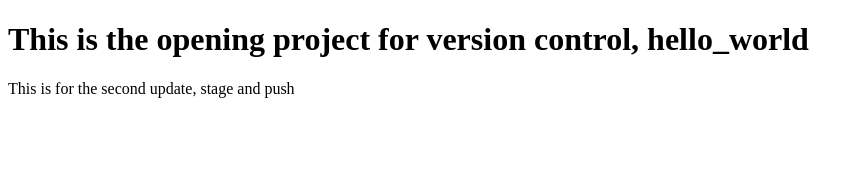
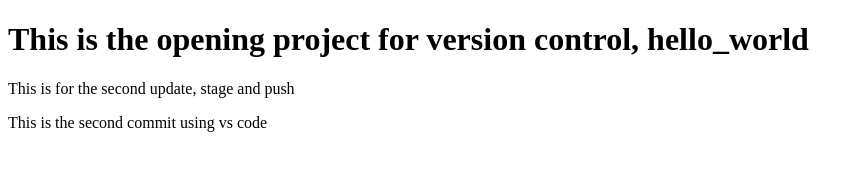
Before and after one commit to antd2021/hello_world, a plain HTML site: page index.html in a window 1280 px wide. Shown: the whole page, without its empty margins (0-864 px from the left). Drawn offline with Linux system fonts and the light colour scheme.

Commit message:
Entered a second paragraph

```diff
--- a/index.html
+++ b/index.html
@@ -10,5 +10,6 @@
     This is the opening project for version control, hello_world
    </h1>
    <p>This is for the second update, stage and push</p>
+   <p>This is the second commit using vs code</p>
 </body>
 </html>
```
